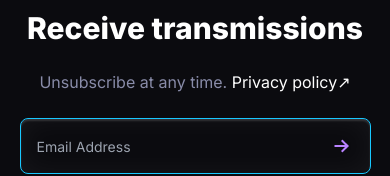
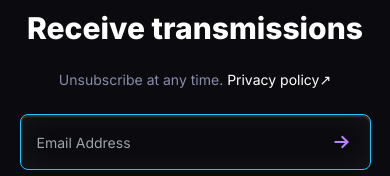
Before and after one commit to gift56/coinflip, a Vue app: page / in a window 390 px wide. Shown: the part 4659-4835 px from the top of the page. Built offline with nearby package versions, Linux system fonts and the light colour scheme.

Commit message:
working on next section

```diff
--- a/src/components/Transmission.vue
+++ b/src/components/Transmission.vue
@@ -5,7 +5,7 @@
         <h3 class="text-3xl font-extrabold md:text-5xl text-center">
           Receive transmissions
         </h3>
-        <p class="text-base text-gray1 font-normal">
+        <p class="text-sm md:text-base text-gray1 font-normal">
           Unsubscribe at any time.
           <RouterLink to="/" class="text-white"> Privacy policy↗ </RouterLink>
         </p>
```
